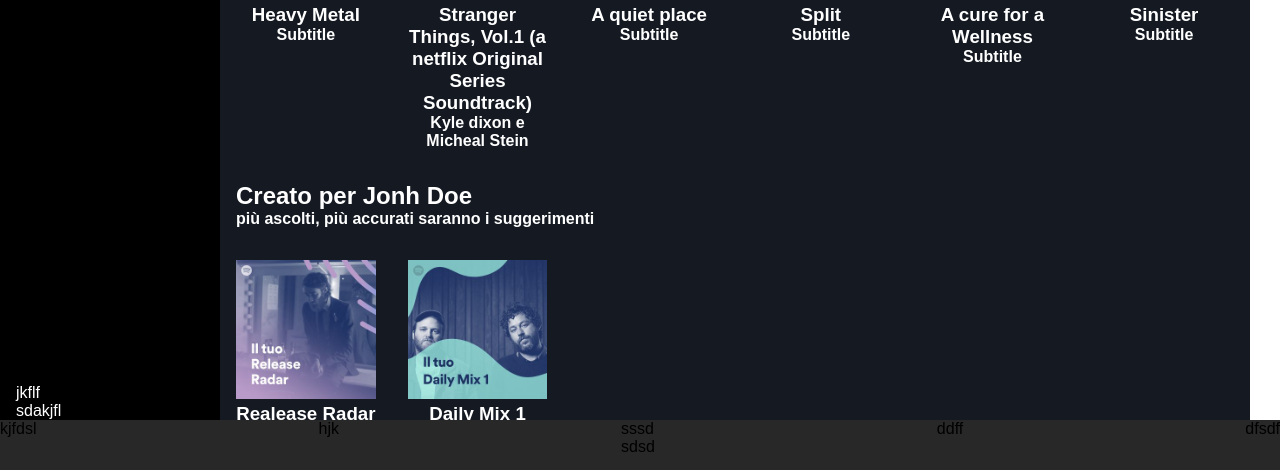
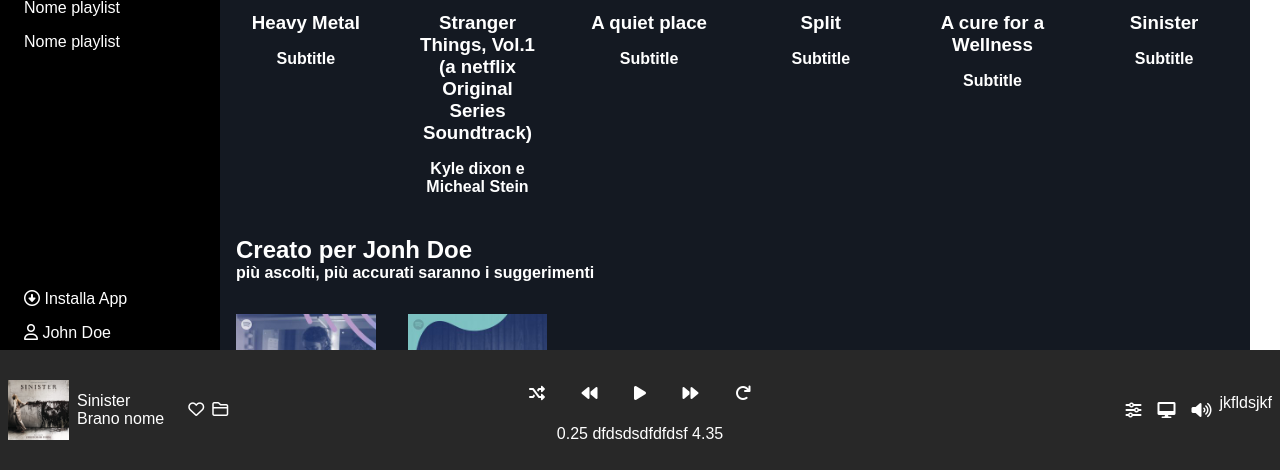
Before and after one commit to lucabettisorbelli/html-css-spotifyweb, a plain HTML site: page index.html in a window 1280 px wide. Shown: the part 330-800 px from the top of the page. Drawn offline with Linux system fonts and the light colour scheme.

Commit message:
footer, colore e padding

```diff
--- a/css/style.css
+++ b/css/style.css
@@ -28,6 +28,10 @@
 
 .wrap {
     flex-wrap: wrap;
+}
+
+.justifyCenter {
+    justify-content: center;
 }
 
 .flexEnd {
@@ -93,13 +97,13 @@
 /* GENERIC */
 
 footer {
-    height: 50px;
+    height: 120px;
     background-color: #282828;
     width: 100%;
 }
 
 .contRigth {
-    height: calc( 100vh - 50px);
+    height: calc( 100vh - 120px);
     overflow-y: auto;
     width: calc( 100% - 250px);
 }
@@ -148,6 +152,26 @@
     background-color: #141922;
 }
 
+.imgFooter img {
+    width: 15%;
+}
+
+.contFooter {
+    height: 100%;
+}
+
+.imgFooter {
+    width: 33%;
+}
+
+.buttonMusic {
+    width: 33%;
+}
+
+.volumMusic {
+    width: 33%;
+}
+
 /* MOBILE EXTRA SMALL, FINO A 450px*/
 
 @media screen and (max-width: 450px) {
@@ -157,11 +181,9 @@
     }
 
     .containerHeader {
-        background-color: orange;
         position: fixed;
         top: 0;
         width: calc( 100% - 50px);
-        text-align: end;
     }
 
     .contRigth {
@@ -188,6 +210,10 @@
     }
 
     .listPlaylist {
+        display: none;
+    }
+
+    .insta {
         display: none;
     }
 }
--- a/index.html
+++ b/index.html
@@ -6,6 +6,7 @@
     <meta http-equiv="X-UA-Compatible" content="IE=edge">
     <meta name="viewport" content="width=device-width, initial-scale=1.0">
     <link rel="stylesheet" href="css/style.css">
+    <link rel="stylesheet" href="https://cdnjs.cloudflare.com/ajax/libs/font-awesome/6.0.0/css/all.min.css">
     <title>Document</title>
 </head>
 
@@ -32,20 +33,26 @@
                     </div>
                 </div>
             </div>
-            <div class="listPlaylist flex column">
-                <div class="titlePlaylist">Playlist</div>
-                <div class="creaPlaylist flex row pd1 ">
-                    <div class="logoPlaylist">wer</div>
-                    <div class="textplaylist colWhite">Crea playlist</div>
+            <div class="listPlaylist flex column pd1 colWhite">
+                <div class="titlePlaylist colWhite"><strong>Playlist</strong></div>
+                <div class="creaPlaylist flex row">
+                    <div class="logoPlaylist pd05"><i class="fa-solid fa-plus"></i></div>
+                    <div class="textplaylist pd05">Crea playlist</div>
                 </div>
-                <div class="namePlaylist colWhite">Nome playlist</div>
-                <div class="namePlaylist colWhite">Nome playlist</div>
-                <div class="namePlaylist colWhite">Nome playlist</div>
-                <div class="namePlaylist colWhite">Nome playlist</div>
+                <div class="namePlaylist pd05">Nome playlist</div>
+                <div class="namePlaylist pd05">Nome playlist</div>
+                <div class="namePlaylist pd05">Nome playlist</div>
+                <div class="namePlaylist pd05">Nome playlist</div>
             </div>
             <div class="loghiBottom flex column flexEnd">
-                <div class="installApp colWhite">jkflf</div>
-                <div class="IconUser colWhite">sdakjfl</div>
+                <div class="installApp colWhite pd05">
+                    <i class="fa-regular fa-circle-down"></i>
+                    <span class="insta">Installa App</span>
+                </div>
+                <div class="IconUser colWhite pd05">
+                    <span><i class="fa-regular fa-user"></i></span>
+                    <span  class="insta">John Doe</span>
+                </div>
             </div>
         </div>
         <div class="contRigth">
@@ -74,10 +81,10 @@
                         <div class="albumsImagine">
                             <img src="./img/metal_lifting.jpg" alt="">
                         </div>
-                        <div class="albumsText colWhite">
+                        <div class="albumsText colWhite pd05">
                             <h3>Heavy Metal</h3>
                         </div>
-                        <div class="albumsSubText colWhite">
+                        <div class="albumsSubText colWhite pd05">
                             <h4>Subtitle</h4>
                         </div>
                     </div>
@@ -85,10 +92,10 @@
                         <div class="albumsImagine">
                             <img src="./img/stranger.jpeg" alt="">
                         </div>
-                        <div class="albumsText colWhite">
+                        <div class="albumsText colWhite pd05">
                             <h3>Stranger Things, Vol.1 (a netflix Original Series Soundtrack)</h3>
                         </div>
-                        <div class="albumsSubText colWhite">
+                        <div class="albumsSubText colWhite pd05">
                             <h4>Kyle dixon e Micheal Stein</h4>
                         </div>
                     </div>
@@ -96,10 +103,10 @@
                         <div class="albumsImagine">
                             <img src="./img/aquietplace.jpeg" alt="">
                         </div>
-                        <div class="albumsText colWhite">
+                        <div class="albumsText colWhite pd05">
                             <h3>A quiet place</h3>
                         </div>
-                        <div class="albumsSubText colWhite">
+                        <div class="albumsSubText colWhite pd05">
                             <h4>Subtitle</h4>
                         </div>
                     </div>
@@ -107,10 +114,10 @@
                         <div class="albumsImagine">
                             <img src="./img/split.jpeg" alt="">
                         </div>
-                        <div class="albumsText colWhite">
+                        <div class="albumsText colWhite pd05">
                             <h3>Split</h3>
                         </div>
-                        <div class="albumsSubText colWhite">
+                        <div class="albumsSubText colWhite pd05">
                             <h4>Subtitle</h4>
                         </div>
                     </div>
@@ -118,10 +125,10 @@
                         <div class="albumsImagine">
                             <img src="./img/cure.jpeg" alt="">
                         </div>
-                        <div class="albumsText colWhite">
+                        <div class="albumsText colWhite pd05">
                             <h3>A cure for a Wellness</h3>
                         </div>
-                        <div class="albumsSubText colWhite">
+                        <div class="albumsSubText colWhite pd05">
                             <h4>Subtitle</h4>
                         </div>
                     </div>
@@ -129,10 +136,10 @@
                         <div class="albumsImagine">
                             <img src="./img/sinister.jpeg" alt="">
                         </div>
-                        <div class="albumsText colWhite">
+                        <div class="albumsText colWhite pd05">
                             <h3>Sinister</h3>
                         </div>
-                        <div class="albumsSubText colWhite">
+                        <div class="albumsSubText colWhite pd05">
                             <h4>Subtitle</h4>
                         </div>
                     </div>
@@ -189,15 +196,39 @@
         </div>
     </div>
     <footer>
-        <div class="contFooter flex spaceBetween">
-            <div class="imgfooter">kjfdsl</div>
-            <div class="descriptionSong">hjk</div>
-            <div class="iconMusic">
-                <div class="principalButtons">sssd</div>
-                <div class="timeMusic">sdsd</div>
+        <div class="contFooter flex alignCenter spaceBetween colWhite">
+            <div class="imgFooter flex pd05">
+                <img src="./img/sinister.jpeg" alt="">
+                <div class="descriptionSong flex column justifyCenter pd05">
+                    <span>Sinister</span>
+                    <span>Brano nome</span>
+                </div>
+                <div class="iconMusic flex alignCenter pd05">
+                    <div class="principalButtons pd05"><i class="fa-regular fa-heart"></i></div>
+                    <div class="timeMusic"><i class="fa-regular fa-folder"></i></div>
+                </div>
             </div>
-            <div class="buttonMusic">ddff</div>
-            <div class="volumMusic">dfsdf</div>
+
+            <div class="buttonMusic flex column alignCenter">
+                <div class="iconeplay">
+                    <span><i class="fa-solid fa-shuffle pd1"></i></span>
+                    <span><i class="fa-solid fa-backward pd1"></i></span>
+                    <span><i class="fa-solid fa-play pd1"></i></span>
+                    <span><i class="fa-solid fa-forward pd1"></i></span>
+                    <span><i class="fa-solid fa-arrow-rotate-right pd1"></i></span>
+                </div>
+                <div class="Barvolume pd05">
+                    <span>0.25</span>
+                    <span>dfdsdsdfdfdsf</span>
+                    <span>4.35</span>
+            </div>
+            </div>
+            <div class="volumMusic flex flexEnd pd05">
+                <span><i class="fa-solid fa-sliders pd05"></i></span>
+                <span><i class="fa-solid fa-desktop pd05"></i></span>
+                <span><i class="fa-solid fa-volume-high pd05"></i></span>
+                <span>jkfldsjkf</span>
+            </div>
         </div>
     </footer>
 </body>
```
